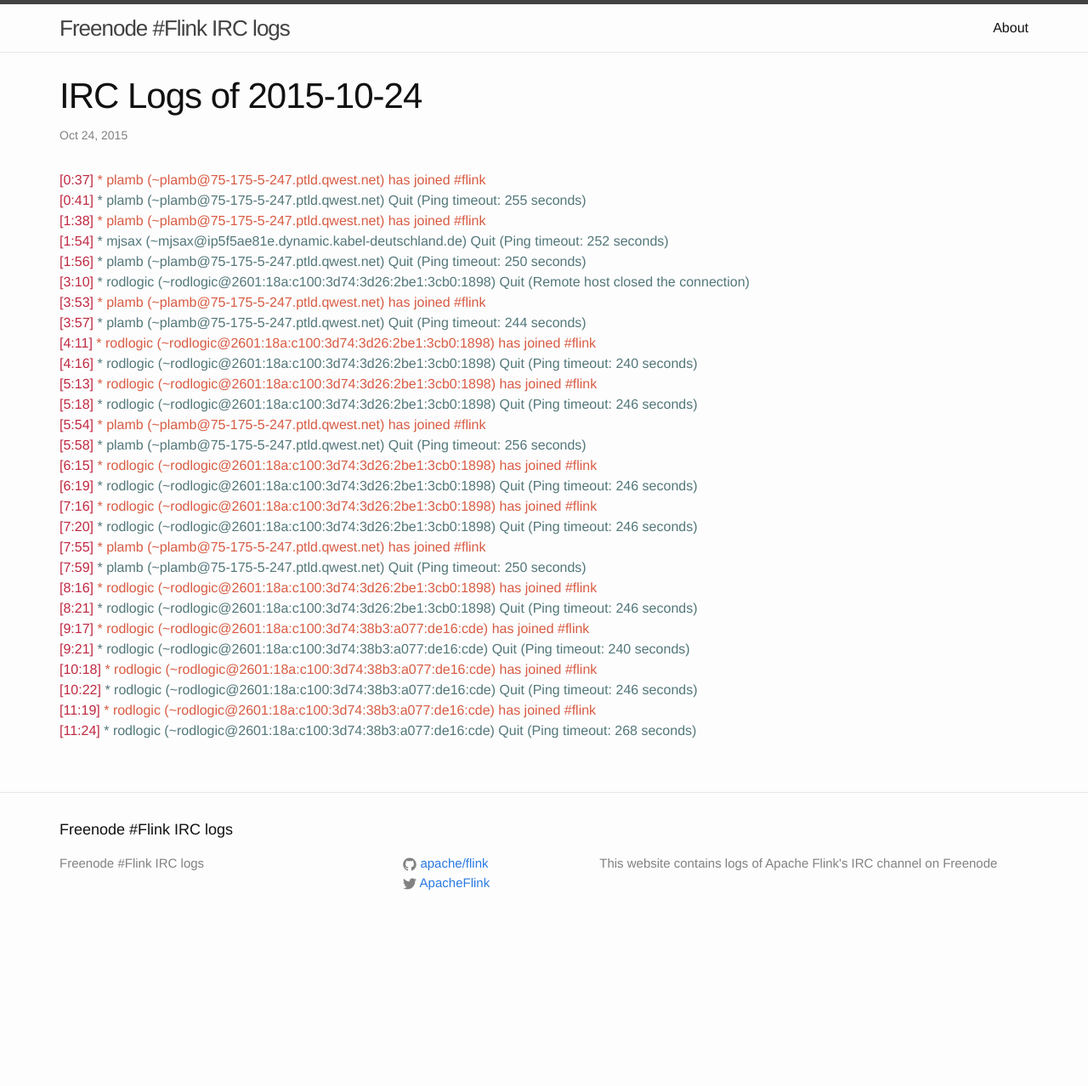
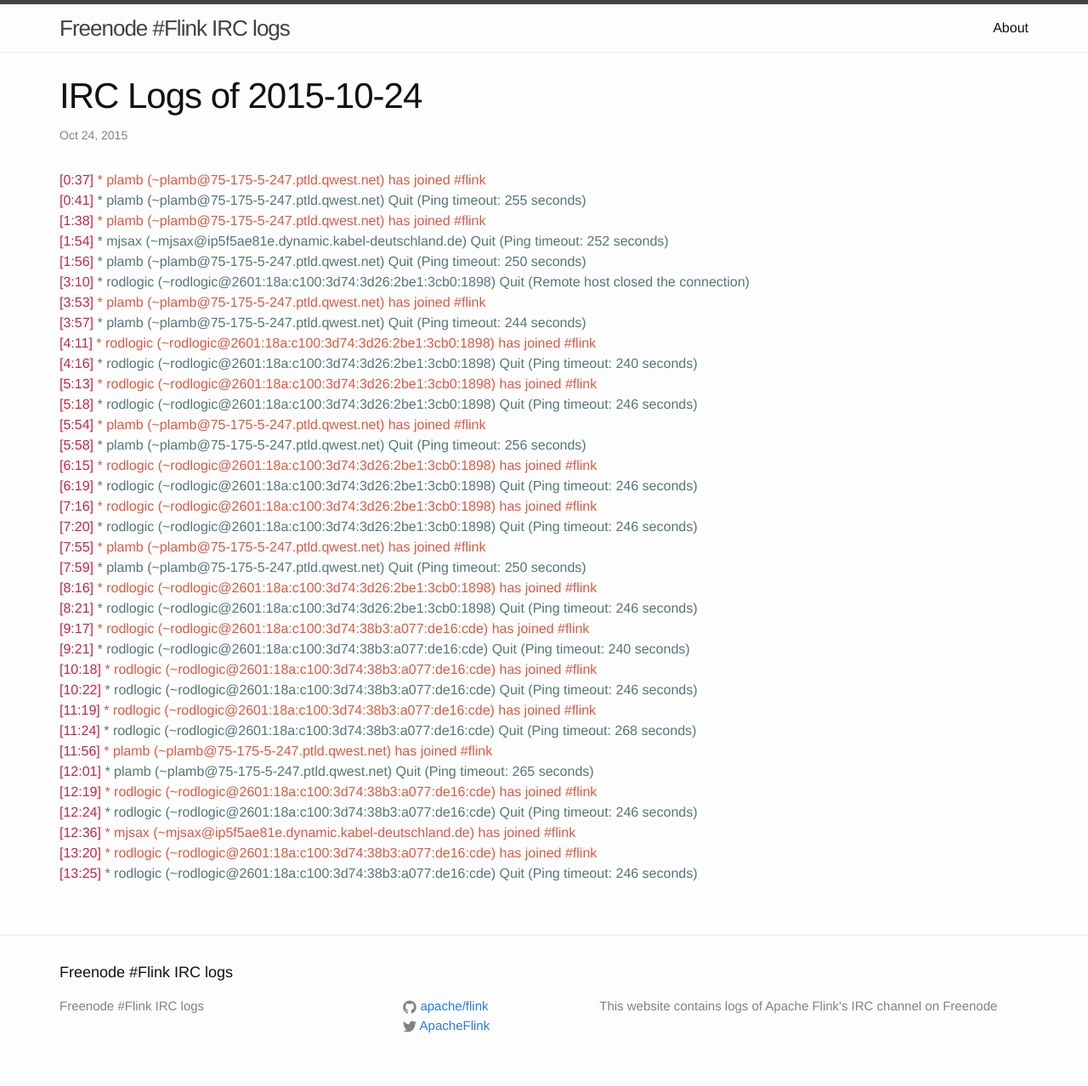
Before and after one commit to flink-irc-logs/flink-irc-logs.github.io, a Jekyll site: the page built from _posts/2015-10-24-logs.markdown, in a window 1280 px wide. Shown: the whole page at 85% size. Built offline with Jekyll 4.4.1, drawn with Linux system fonts in a browser that asks for light colours; before the commit the page ends 1110 px from its top, so only the background shows below that.

Commit message:
Update of the logs on Sat Oct 24 13:28:48 CEST 2015

```diff
--- a/_posts/2015-10-24-logs.markdown
+++ b/_posts/2015-10-24-logs.markdown
@@ -32,3 +32,10 @@
 <span class="irc-date">[10:22]</span> <span class="irc-navy">* rodlogic (~rodlogic@2601:18a:c100:3d74:38b3:a077:de16:cde) Quit (Ping timeout: 246 seconds)</span><br />
 <span class="irc-date">[11:19]</span> <span class="irc-green">* rodlogic (~rodlogic@2601:18a:c100:3d74:38b3:a077:de16:cde) has joined #flink</span><br />
 <span class="irc-date">[11:24]</span> <span class="irc-navy">* rodlogic (~rodlogic@2601:18a:c100:3d74:38b3:a077:de16:cde) Quit (Ping timeout: 268 seconds)</span><br />
+<span class="irc-date">[11:56]</span> <span class="irc-green">* plamb (~plamb@75-175-5-247.ptld.qwest.net) has joined #flink</span><br />
+<span class="irc-date">[12:01]</span> <span class="irc-navy">* plamb (~plamb@75-175-5-247.ptld.qwest.net) Quit (Ping timeout: 265 seconds)</span><br />
+<span class="irc-date">[12:19]</span> <span class="irc-green">* rodlogic (~rodlogic@2601:18a:c100:3d74:38b3:a077:de16:cde) has joined #flink</span><br />
+<span class="irc-date">[12:24]</span> <span class="irc-navy">* rodlogic (~rodlogic@2601:18a:c100:3d74:38b3:a077:de16:cde) Quit (Ping timeout: 246 seconds)</span><br />
+<span class="irc-date">[12:36]</span> <span class="irc-green">* mjsax (~mjsax@ip5f5ae81e.dynamic.kabel-deutschland.de) has joined #flink</span><br />
+<span class="irc-date">[13:20]</span> <span class="irc-green">* rodlogic (~rodlogic@2601:18a:c100:3d74:38b3:a077:de16:cde) has joined #flink</span><br />
+<span class="irc-date">[13:25]</span> <span class="irc-navy">* rodlogic (~rodlogic@2601:18a:c100:3d74:38b3:a077:de16:cde) Quit (Ping timeout: 246 seconds)</span><br />
```
